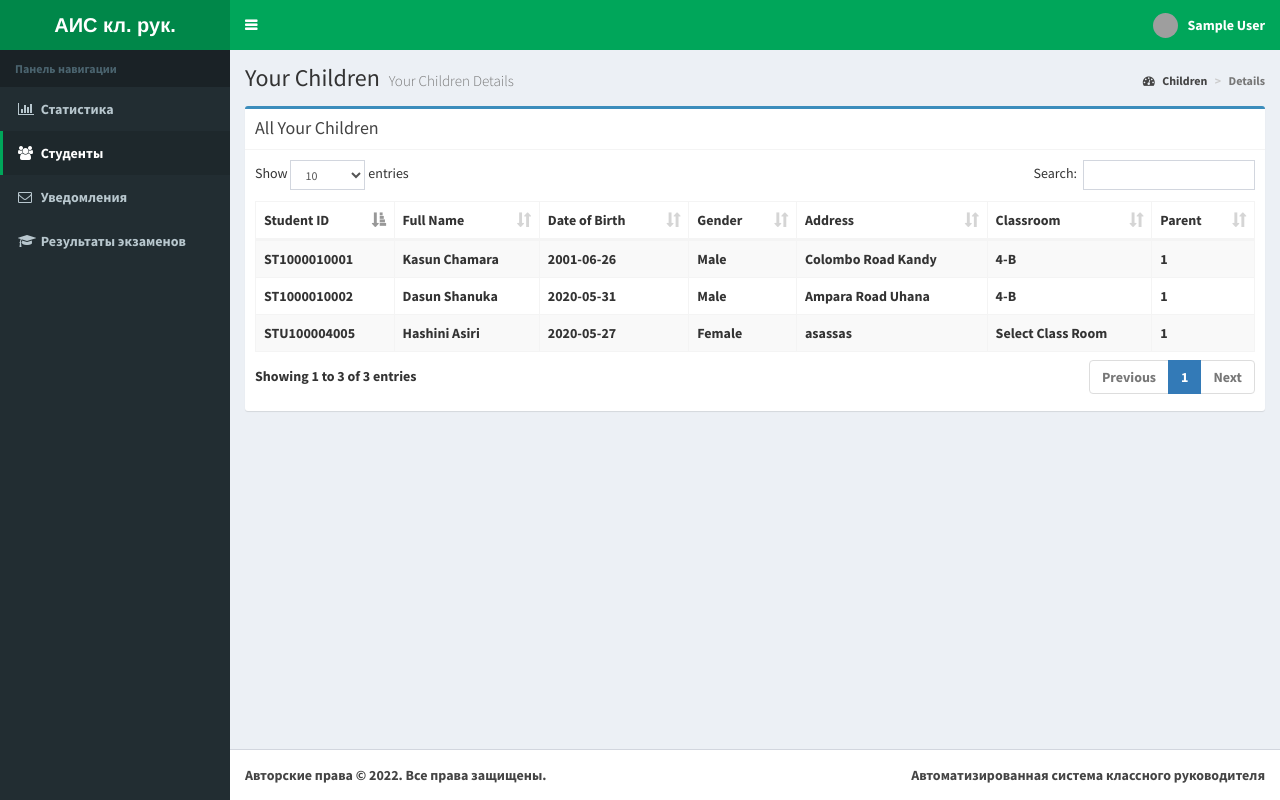
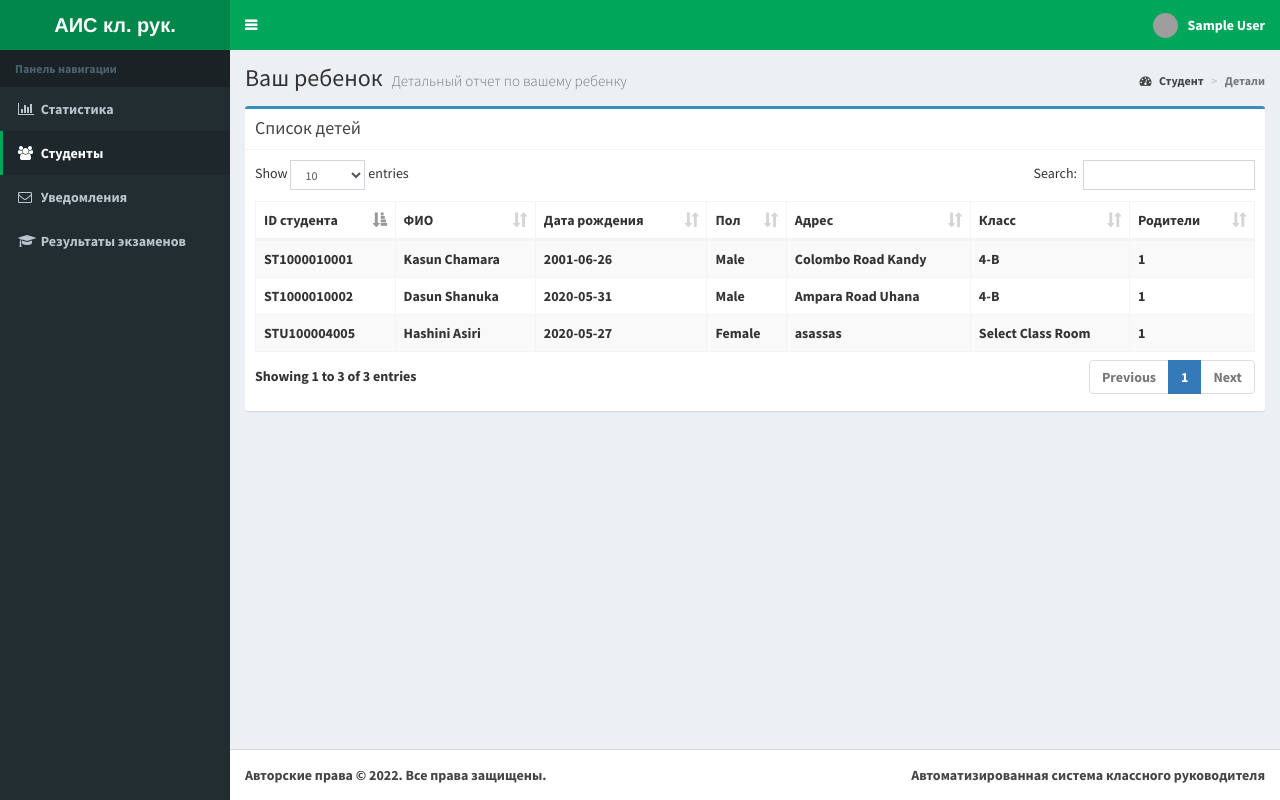
Before and after one commit to Vladimir-monomah/school_manager, a PHP site: page /student-par.php in a window 1280 px wide. Run offline with PHP 8.4, Linux system fonts and the light colour scheme; the visitor is signed in with stand-in values (Sample User, id 1); data comes from the database, SQL or seed files in the repository; some libraries are stand-ins or nearby versions; grey boxes are pictures that could not be loaded.

Commit message:
Отредактирована страница студенты для родителей

```diff
--- a/student-par.php
+++ b/student-par.php
@@ -25,7 +25,7 @@ scratch. This page gets rid of all links and provides the needed markup only.
 <head>
   <meta charset="utf-8">
   <meta http-equiv="X-UA-Compatible" content="IE=edge">
-  <title>Student</title><link rel="icon" href="../img/favicon2.png">
+  <title>Студенты</title><link rel="icon" href="../img/favicon2.png">
   <!-- Tell the browser to be responsive to screen width -->
   <meta content="width=device-width, initial-scale=1, maximum-scale=1, user-scalable=no" name="viewport">
   <!-- Bootstrap 3.3.7 -->
@@ -61,12 +61,12 @@ scratch. This page gets rid of all links and provides the needed markup only.
     <!-- Content Header (Page header) -->
     <section class="content-header">
       <h1>
-        Your Children
-        <small>Your Children Details</small>
+        Ваш ребенок
+        <small>Детальный отчет по вашему ребенку</small>
       </h1>
       <ol class="breadcrumb">
-        <li><a href="#"><i class="fa fa-dashboard"></i> Children</a></li>
-        <li class="active">Details</li>
+        <li><a href="#"><i class="fa fa-dashboard"></i> Студент</a></li>
+        <li class="active">Детали</li>
       </ol>
     </section>
 
@@ -83,7 +83,7 @@ scratch. This page gets rid of all links and provides the needed markup only.
 
           <div class="box box-primary">
             <div class="box-header with-border">
-              <h3 class="box-title">All Your Children</h3>
+              <h3 class="box-title">Список детей</h3>
 
             </div>
 
@@ -92,13 +92,13 @@ scratch. This page gets rid of all links and provides the needed markup only.
               <table id="example1" class="table table-bordered table-striped">
                 <thead>
                 <tr>
-                  <th>Student ID</th>
-                  <th>Full Name</th>
-                  <th>Date of Birth</th>
-                  <th>Gender</th>
-                  <th>Address</th>
-                  <th>Classroom</th>
-                  <th>Parent</th>
+                  <th>ID студента</th>
+                  <th>ФИО</th>
+                  <th>Дата рождения</th>
+                  <th>Пол</th>
+                  <th>Адрес</th>
+                  <th>Класс</th>
+                  <th>Родители</th>
 
 
                 </tr>
@@ -114,7 +114,9 @@ scratch. This page gets rid of all links and provides the needed markup only.
                   if ($result->num_rows > 0) {
                    // output data of each row
                      while($row = $result->fetch_assoc()) {
-                      echo "<tr><td> " . $row["sid"]. " </td><td> " . $row["fname"]." ". $row["lname"]. " </td><td> " . $row["bday"]. "</td><td>" . $row["gender"]. "</td><td>" . $row["address"]. "</td><td>" . $row["classroom"]. "</td><td>" . $row["parent"]. "</td></tr>";
+                      echo "<tr><td> " . $row["sid"]. " </td><td> " . $row["fname"]." ". $row["lname"]. " </td><td> "
+                      . $row["bday"]. "</td><td>" . $row["gender"]. "</td><td>" . $row["address"]. "</td><td>" . $row["classroom"]. "</td><td>"
+                      . $row["parent"]. "</td></tr>";
                        }
                                   }
 
```
